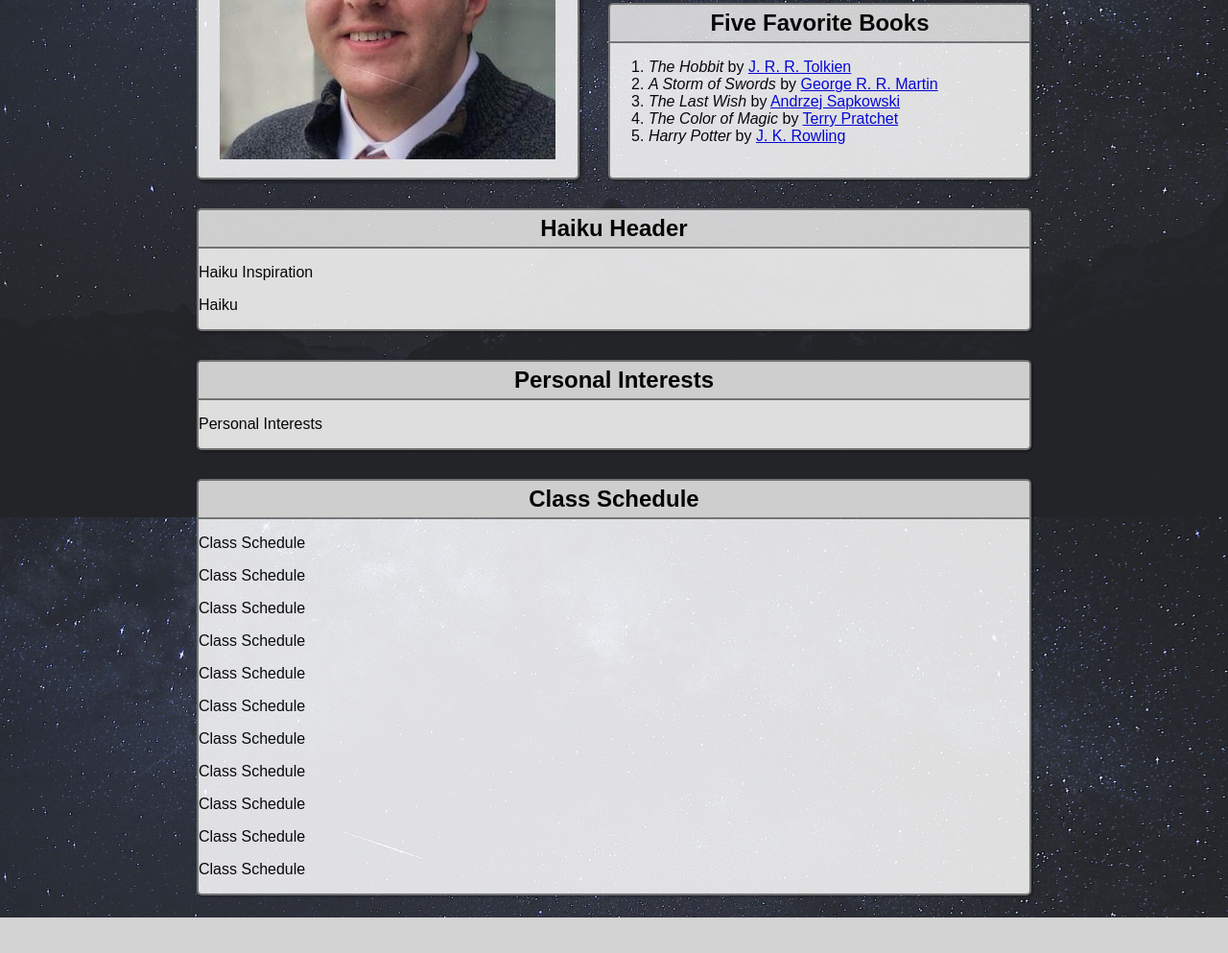
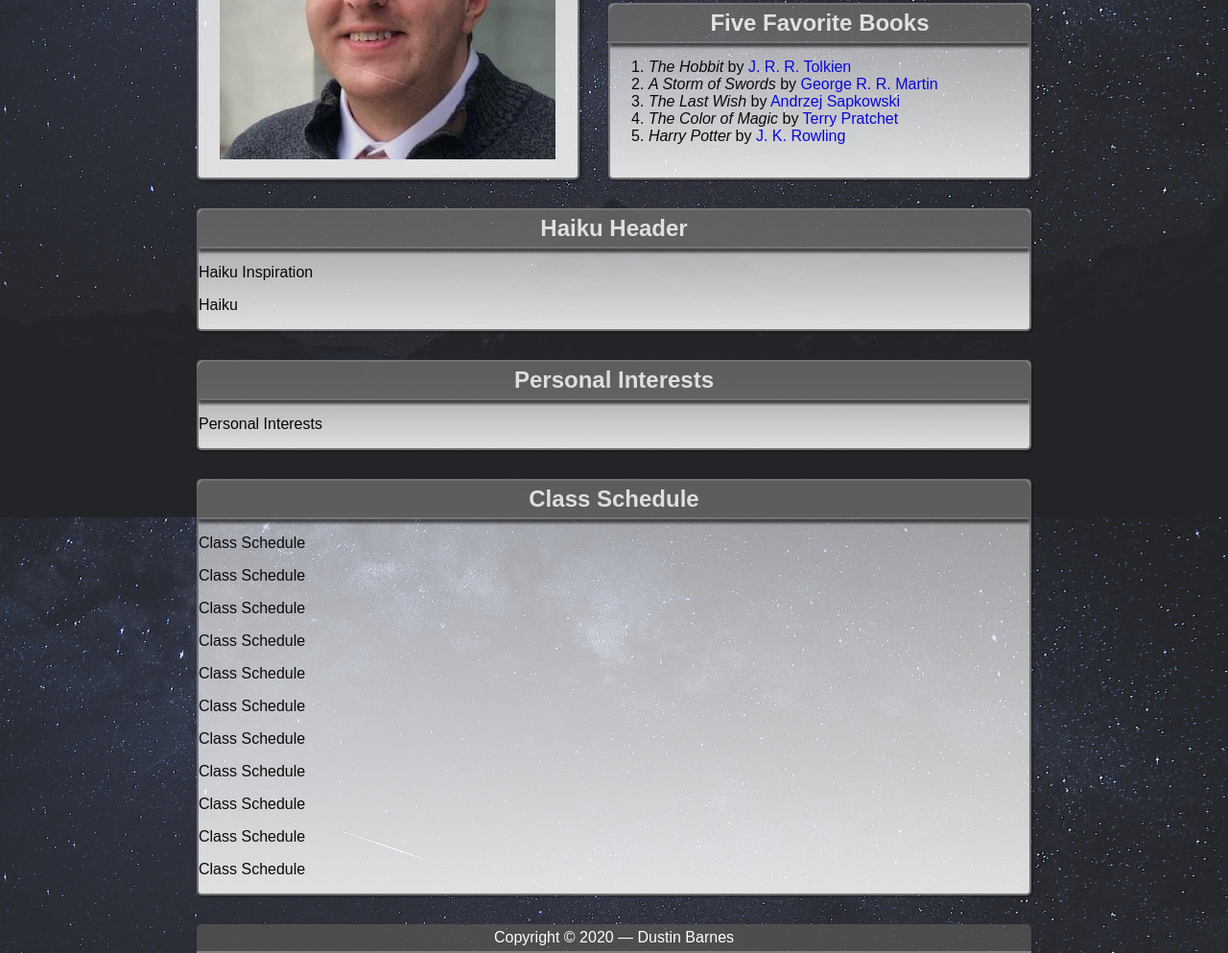
Before and after one commit to dustinbarnes4/dustinbarnes4.github.io, a plain HTML site: page index.html in a window 1280 px wide. Shown: the part 261-1254 px from the top of the page at 96% size. Before the commit the page ends 1217 px from the top, so only its background shows below. Drawn offline with Linux system fonts and the light colour scheme.

Commit message:
Further changes

```diff
--- a/index.html
+++ b/index.html
@@ -41,6 +41,9 @@
         </div>
         <div id="class_schedule" class="section_div">
             <h2 class="section_header">Class Schedule</h2>
+            <table>
+                <tr></tr>
+            </table>
             <p>Class Schedule</p>
             <p>Class Schedule</p>
             <p>Class Schedule</p>
@@ -53,6 +56,7 @@
             <p>Class Schedule</p>
             <p>Class Schedule</p>
         </div>
+        <footer class="section_header">Copyright &#169; 2020 &mdash; Dustin Barnes</footer>
     </div>
 </body>
 </html>
--- a/style/style.css
+++ b/style/style.css
@@ -53,16 +53,18 @@ h2 {
     grid-row: 2 / 4;
     margin-bottom: 5px;
 
-    vertical-align: center;
 }
 
+
 .section_header {
+    color: white;
     display: block;
     text-align: center;
     border-bottom: 2px solid gray;
     border-radius: 5px 5px 0px 0px;
     padding: 5px;
-    background-color: rgba(228, 228, 228, 0.705);
+    background-color: rgba(85, 84, 84, 0.788);
+    box-shadow: 0px 4px 3px rgba(32, 32, 32, 0.774);
 }
 
 #books_div {
@@ -72,11 +74,16 @@ h2 {
 }
 
 .section_div {
-    background-color: white;
+    background: linear-gradient(rgba(228, 228, 228, 0.705), white);
     opacity: 0.85;
     border: 2px solid gray;
     border-radius: 5px;
     box-shadow: 2px 2px 2px rgba(0, 0, 0, 0.288);
+    transition: all .2s ease-in-out;
+}
+
+.section_div:hover {
+    transform: scale(1.05);
 }
 
 #haiku_div {
@@ -90,3 +97,21 @@ h2 {
 #class_schedule {
     grid-column: 1 / 4;
 }
+
+footer {
+    grid-column: 1 / 4;
+    margin: 15px;
+    margin-bottom: -20px;
+}
+
+a:link {
+    text-decoration: none;
+}
+
+a:visited {
+    text-decoration: none;
+}
+
+a:hover {
+    text-decoration: underline;
+}
```
